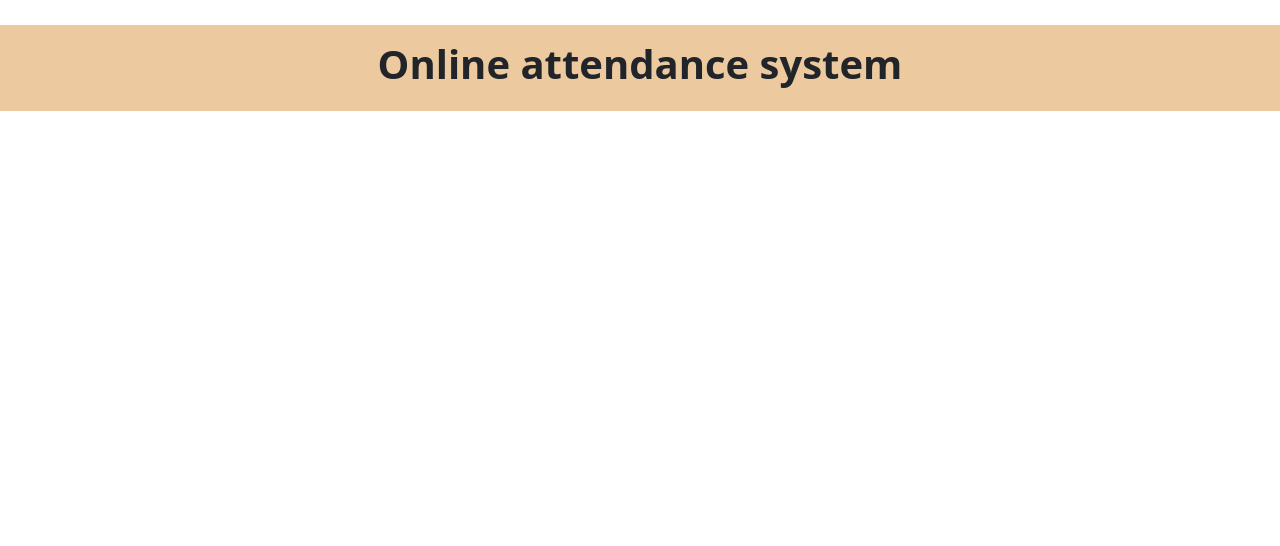
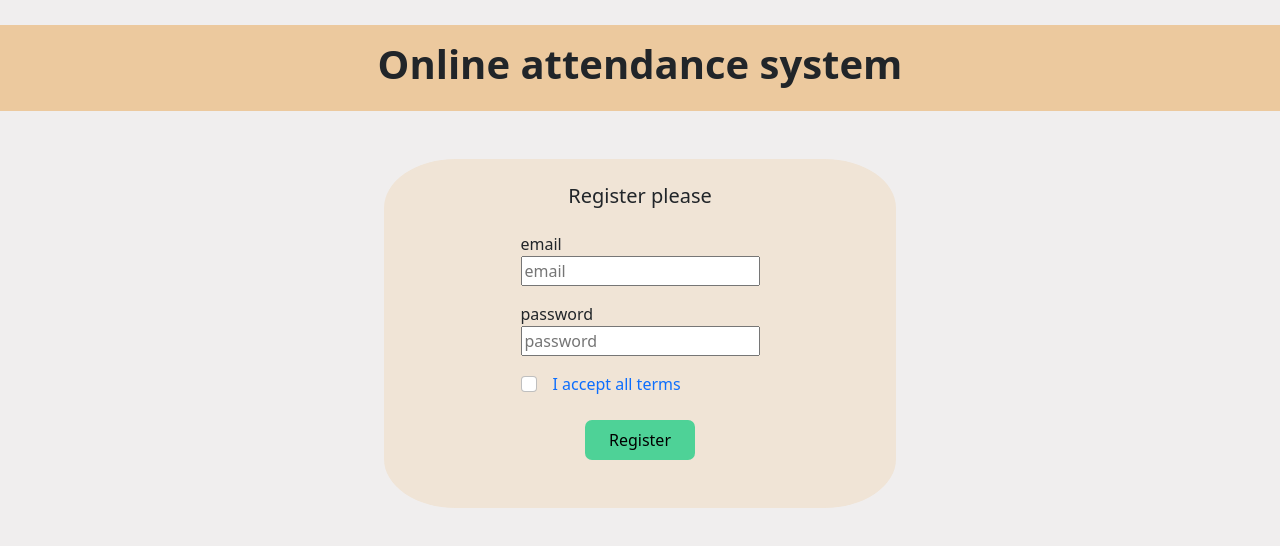
Before and after one commit to Antor1155/final_thesis_authentication_system, a React (Create React App) app: page /register in a window 1280 px wide. Shown: the top 546 px of the page. Built offline with nearby package versions, Linux system fonts and the light colour scheme.

Commit message:
register page design and functionality done

```diff
--- a/package.json
+++ b/package.json
@@ -11,6 +11,7 @@
     "react-bootstrap": "^2.4.0",
     "react-dom": "^18.1.0",
     "react-firebase-hooks": "^5.0.3",
+    "react-hot-toast": "^2.2.0",
     "react-router-dom": "^6.3.0",
     "react-scripts": "5.0.1",
     "web-vitals": "^2.1.4"
--- a/src/App.js
+++ b/src/App.js
@@ -2,6 +2,7 @@ import { Route, Routes } from 'react-router-dom';
 import './App.css';
 import Login from './pages/Login';
 import 'bootstrap/dist/css/bootstrap.min.css';
+import Register from './pages/Register';
 
 function App() {
   return (
@@ -15,6 +16,7 @@ function App() {
 
       <Routes>
         <Route path="/login" element={<Login></Login>}></Route>
+        <Route path='/register' element={<Register></Register>}> </Route>
       </Routes>
     </div>
   );
--- a/src/pages/Login.js
+++ b/src/pages/Login.js
@@ -31,14 +31,12 @@ const Login = () => {
         const password = event.target.password.value;
         signInWithEmailAndPassword(email, password);
         event.target.reset();
-
     }
 
     // signin with google
     const [signInWithGoogle, googleUser, googleLoading, googleError] = useSignInWithGoogle(auth);
-
     const handleGoogleSignIn = () => {
-        signInWithGoogle();
+        // signInWithGoogle();
     }
 
 
--- /dev/null
+++ b/src/pages/Register.js
@@ -0,0 +1,78 @@
+import React, { useEffect } from 'react';
+import { Link, useLocation, useNavigate } from 'react-router-dom';
+import googleImg from "../Images/logos/google.png";
+import auth from '../utilities/firebase.init';
+import { useCreateUserWithEmailAndPassword, useSendEmailVerification, useSignInWithGoogle } from 'react-firebase-hooks/auth';
+import toast, { Toaster } from 'react-hot-toast';
+
+
+const Register = () => {
+
+
+    let navigate = useNavigate();
+    let location = useLocation();
+    let from = location.state?.from?.pathname || "/";
+
+    const [sendEmailVerification] = useSendEmailVerification(auth);
+
+    useEffect(() => {
+        document.body.style = 'background:rgb(240, 238, 238)';
+    }, [])
+
+    const notify = () => toast.success('new user added successfully');
+    const [
+        createUserWithEmailAndPassword,
+        user,
+        loading,
+        error,
+    ] = useCreateUserWithEmailAndPassword(auth);
+
+    // register with email and password
+    const handleFormSubmit = async (event) => {
+        event.preventDefault();
+
+        const email = event.target.email.value;
+        const password = event.target.password.value;
+
+        await createUserWithEmailAndPassword(email, password);
+
+        // sending email verification
+        await sendEmailVerification();
+
+        event.target.reset();
+        notify();
+
+    }
+
+    // registering with google
+    const [signInWithGoogle, googleUser, googleLoading, googleError] = useSignInWithGoogle(auth);
+
+    const handleGoogleSignIn = () => {
+        signInWithGoogle();
+    }
+
+
+    return (
+        <div className='loginPage mt-5 mx-auto mb-5 pb-5'>
+            <Toaster></Toaster>
+
+            <h5 className='text-center mb-4'>Register please</h5>
+
+            <div className='d-flex justify-content-center'>
+                <form className='loginForm' onSubmit={handleFormSubmit}>
+                    <label className='d-block '>email </label>
+                    <input className='mb-3' type="email" name="email" placeholder='email' required />
+                    <label className='d-block'>password </label>
+                    <input className='mb-3' type="text" name="password" placeholder='password' required />
+                    <br />
+                    <input className="form-check-input me-3" type="checkbox" required /><label className='text-primary'>I accept all terms</label>
+
+                    <input className='submitBtn py-2 px-4   text-black mx-auto d-block mt-4' type="submit" value='Register' />
+                </form>
+            </div>
+
+        </div>
+    );
+};
+
+export default Register;
```
Also changed, not shown: 1 other file (tests, documents, lock files or other folders).
